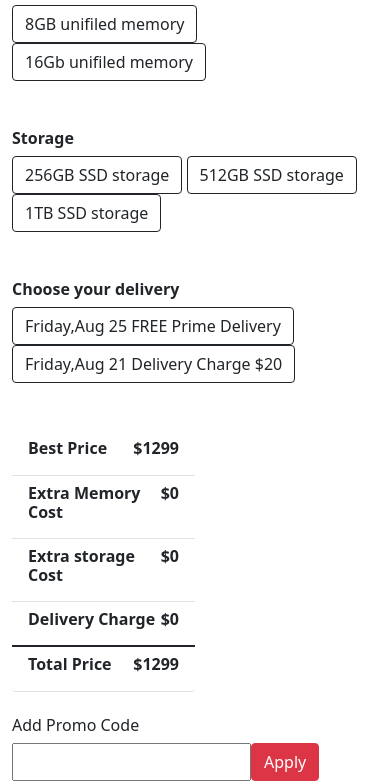
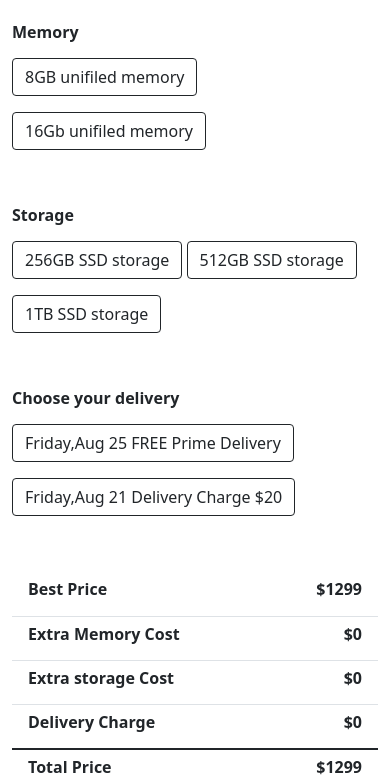
Before and after one commit to coderboy-raiyan/Macbook-buy-calculation-js, a plain HTML site: page index.html in a window 390 px wide. Shown: the part 603-1387 px from the top of the page. Drawn offline with nearby package versions, Linux system fonts and the light colour scheme.

Commit message:
responsive added

```diff
--- a/css/style.css
+++ b/css/style.css
@@ -1,3 +1,25 @@
+/*===============
+Mobile devices
+===========================*/
+
 .inner-image {
+  margin: auto;
   width: 85%;
+  margin-bottom: 45px;
 }
+.list-items {
+  width: 50%;
+}
+
+.promo-field {
+  width: 40%;
+}
+
+@media only screen and (max-width: 768px) {
+  .list-items {
+    width: 100%;
+  }
+  .promo-field {
+    width: 100%;
+  }
+}
--- a/index.html
+++ b/index.html
@@ -42,13 +42,13 @@
                 <div class="memo-btns">
                   <button
                     type="button"
-                    class="btn btn-outline-dark eight-gb-btn"
+                    class="btn btn-outline-dark eight-gb-btn my-2"
                   >
                     8GB unifiled memory
                   </button>
                   <button
                     type="button"
-                    class="btn btn-outline-dark sixteen-gb-btn"
+                    class="btn btn-outline-dark sixteen-gb-btn my-2"
                   >
                     16Gb unifiled memory
                   </button>
@@ -60,17 +60,20 @@
                 <div class="store-btn">
                   <button
                     type="button"
-                    class="btn btn-outline-dark fifty-gb-ssd"
+                    class="btn btn-outline-dark fifty-gb-ssd my-2"
                   >
                     256GB SSD storage
                   </button>
                   <button
                     type="button"
-                    class="btn btn-outline-dark fiftyTwo-gb-ssd"
+                    class="btn btn-outline-dark fiftyTwo-gb-ssd my-2"
                   >
                     512GB SSD storage
                   </button>
-                  <button type="button" class="btn btn-outline-dark OneTb-ssd">
+                  <button
+                    type="button"
+                    class="btn btn-outline-dark OneTb-ssd my-2"
+                  >
                     1TB SSD storage
                   </button>
                 </div>
@@ -81,13 +84,13 @@
                 <div class="delivery-btns">
                   <button
                     type="button"
-                    class="btn btn-outline-dark free-shipping"
+                    class="btn btn-outline-dark free-shipping my-2"
                   >
                     Friday,Aug 25 FREE Prime Delivery
                   </button>
                   <button
                     type="button"
-                    class="btn btn-outline-dark charge-shipping"
+                    class="btn btn-outline-dark charge-shipping my-2"
                   >
                     Friday,Aug 21 Delivery Charge $20
                   </button>
@@ -98,7 +101,7 @@
                 Our pricing Section strats here
                 =====================-->
 
-              <ul class="list-group w-50 mb-4">
+              <ul class="list-group mb-4 list-items">
                 <li
                   class="
                     list-group-item
```
